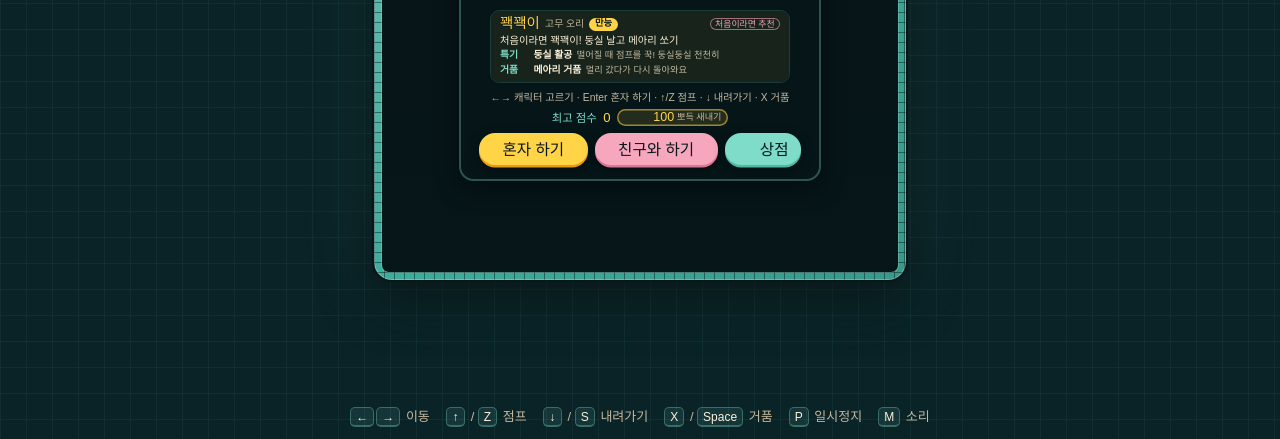
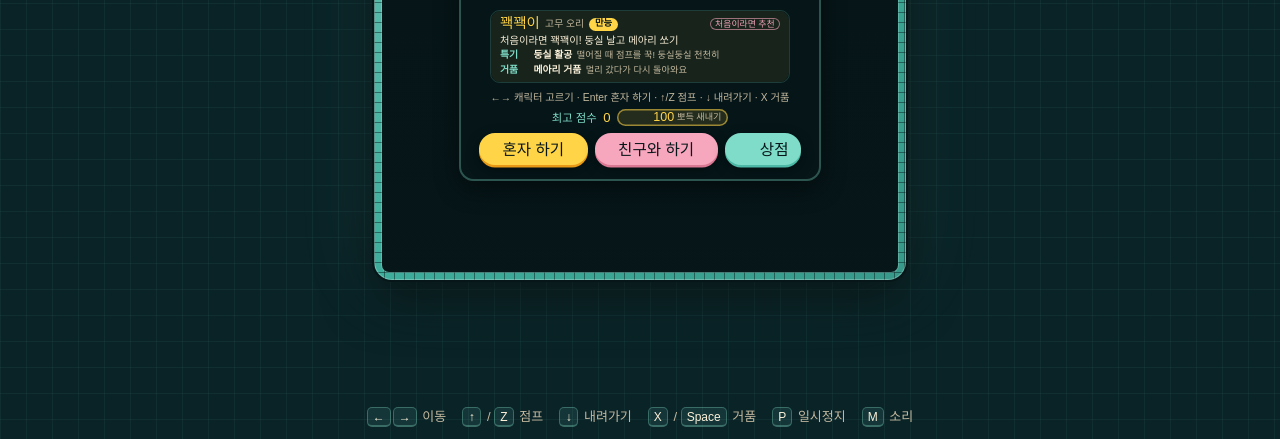
Before and after one commit to bobo33772-blip/Bubble-game, a plain HTML site: page src/page.html in a window 1280 px wide. Shown: the part 361-800 px from the top of the page. Drawn offline with Linux system fonts and the light colour scheme.

Commit message:
작은 창: 아래 조작법 줄이 3줄로 늘어 게임 화면이 줄던 문제 + 상점 네트워크 테스트 방에 연사
- 조작법 줄의 내려가기를 "↓ 내려가기"로 줄이고 (S 키는 그대로 돼요), 좁은 창(380px 이하)에서는 칸 사이를 10px로:
  여섯 개가 두 줄에 들어가 1배 창의 게임 화면이 다시 240x210 (pwa 1x 검사)
- shop-net: 테스트 방에 rapid: true (장전 때문에 5발 진짜 경기가 안 되던 것, #16 이후)

Co-Authored-By: Claude Opus 5.5 <noreply@anthropic.com>

```diff
--- a/src/page.html
+++ b/src/page.html
@@ -604,6 +604,8 @@ body {
   padding: 2px 0 12px; font-size: 13px; color: var(--cream-dim); max-width: 100%;
 }
 #pg-hints span { white-space: nowrap; }
+/* (a narrow window: the six hints stay on two rows, so the game screen keeps its height) */
+@media (max-width: 380px) { #pg-hints { column-gap: 10px; } }
 kbd {
   font-family: inherit; font-size: 12px; line-height: 1; display: inline-block; min-width: 1.6em; text-align: center;
   padding: 3px 5px 2px; margin-right: 2px; border-radius: 5px; color: var(--cream);
@@ -1665,7 +1667,7 @@ html.pg-sa, html.pg-sa body { overscroll-behavior: none; }
   <footer id="pg-hints" aria-label="조작법">
     <span><kbd>←</kbd><kbd>→</kbd> 이동</span>
     <span><kbd>↑</kbd> / <kbd>Z</kbd> 점프</span>
-    <span><kbd>↓</kbd> / <kbd>S</kbd> 내려가기</span>
+    <span><kbd>↓</kbd> 내려가기</span>
     <span><kbd>X</kbd> / <kbd>Space</kbd> 거품</span>
     <span><kbd>P</kbd> 일시정지</span>
     <span><kbd>M</kbd> 소리</span>
```
Also changed, not shown: src/tests/shop-net.js (+1 -1 lines).
